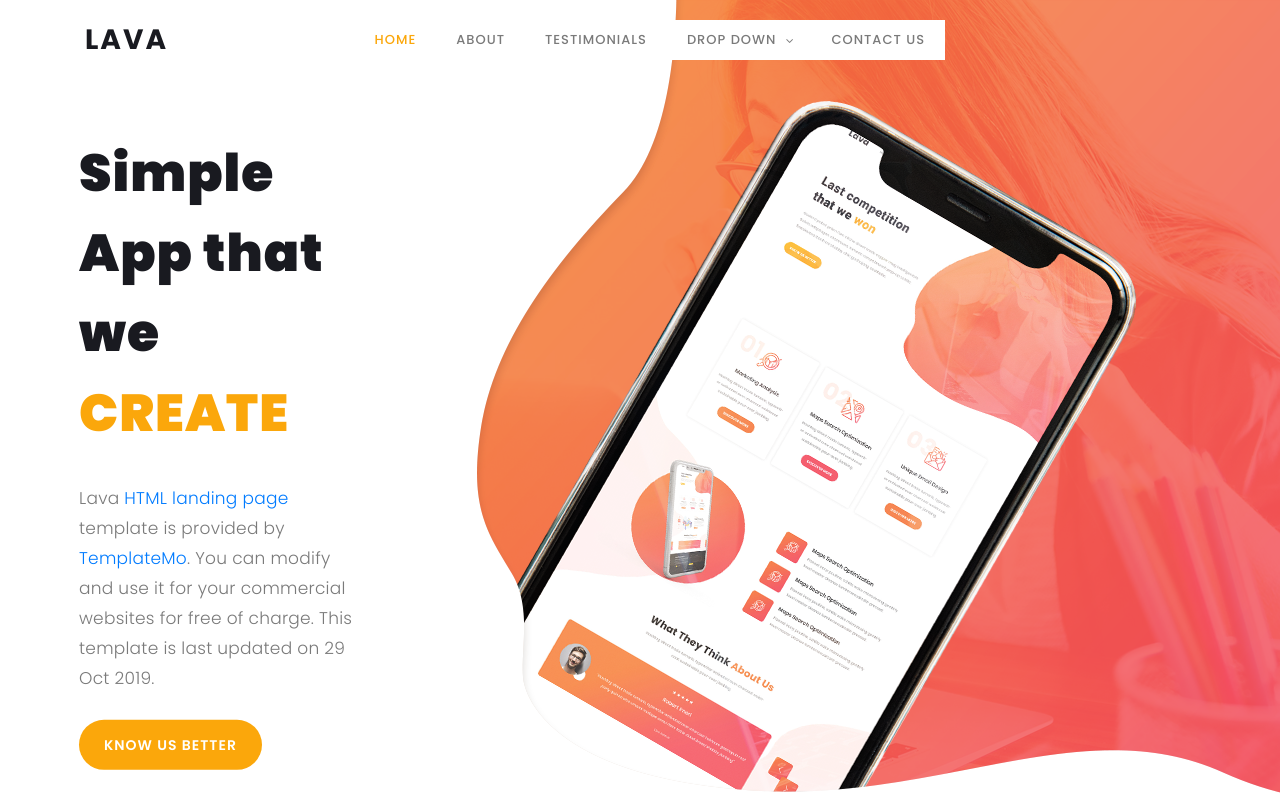
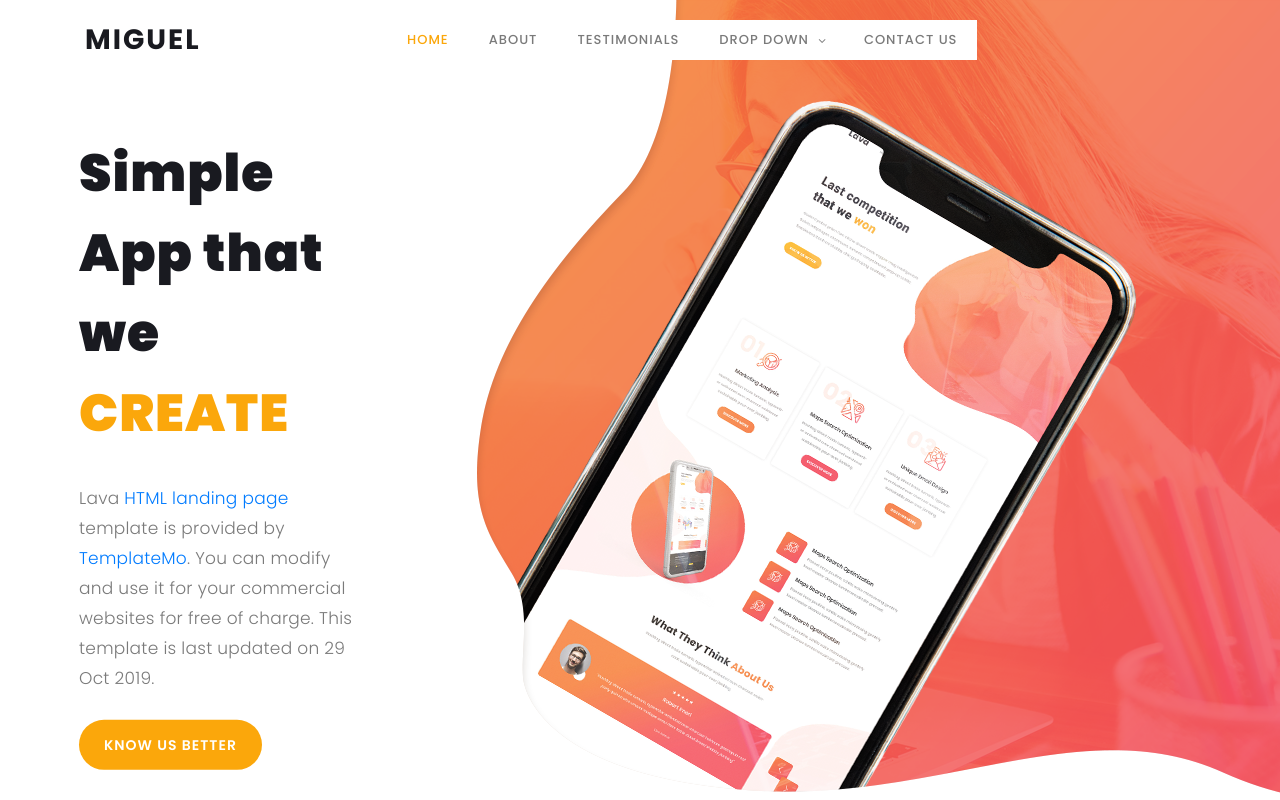
Before and after one commit to Miguel-HernandezB/miguelhernandez, a plain HTML site: page index.html in a window 1280 px wide. Shown: the top 800 px of the page. Drawn offline with Linux system fonts and the light colour scheme.

Commit message:
Update index.html

```diff
--- a/index.html
+++ b/index.html
@@ -50,7 +50,7 @@ https://templatemo.com/tm-540-lava-landing-page
                     <nav class="main-nav">
                         <!-- ***** Logo Start ***** -->
                         <a href="index.html" class="logo">
-                            Lava
+                            MIGUEL
                         </a>
                         <!-- ***** Logo End ***** -->
                         <!-- ***** Menu Start ***** -->
```
